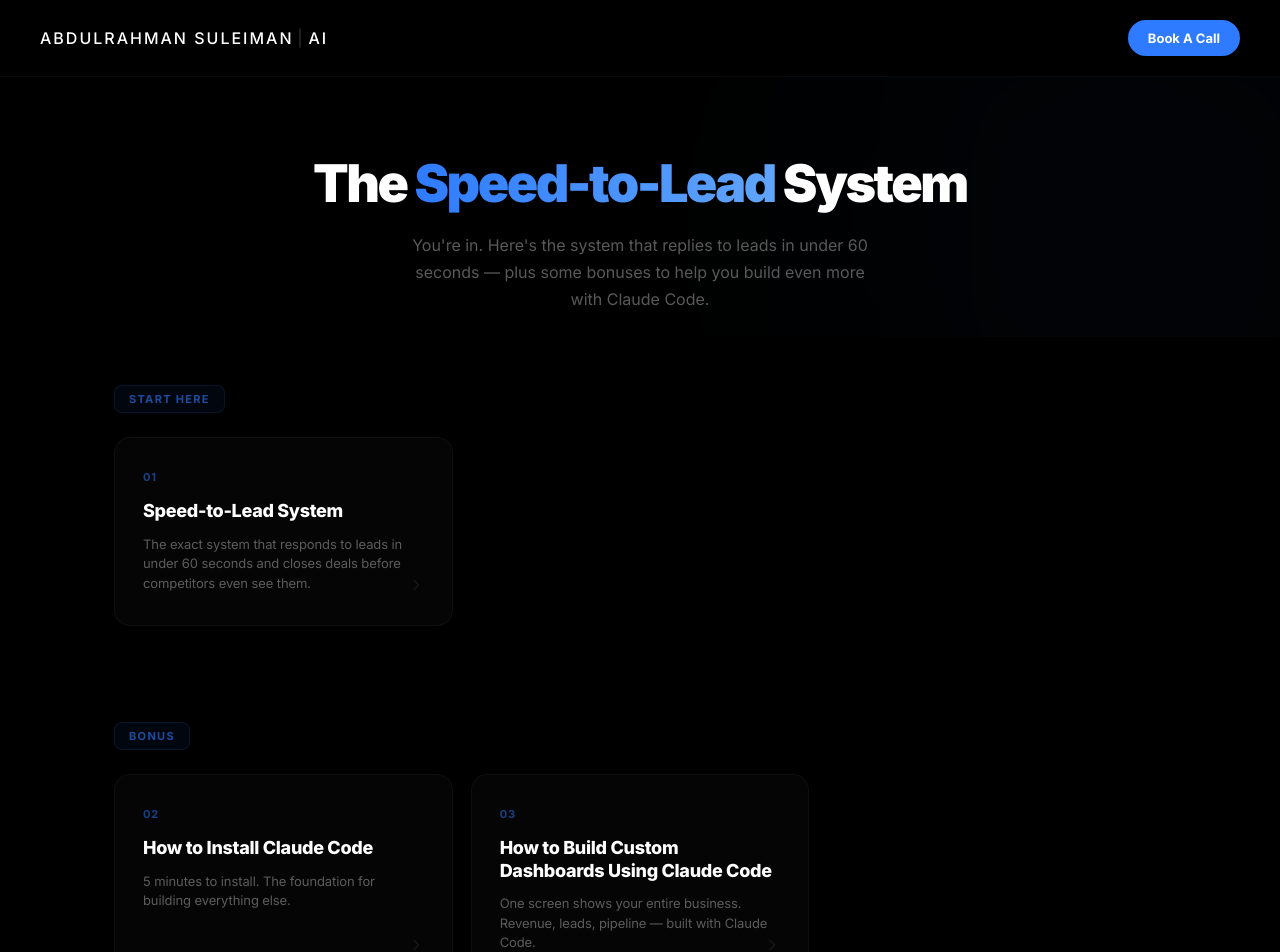
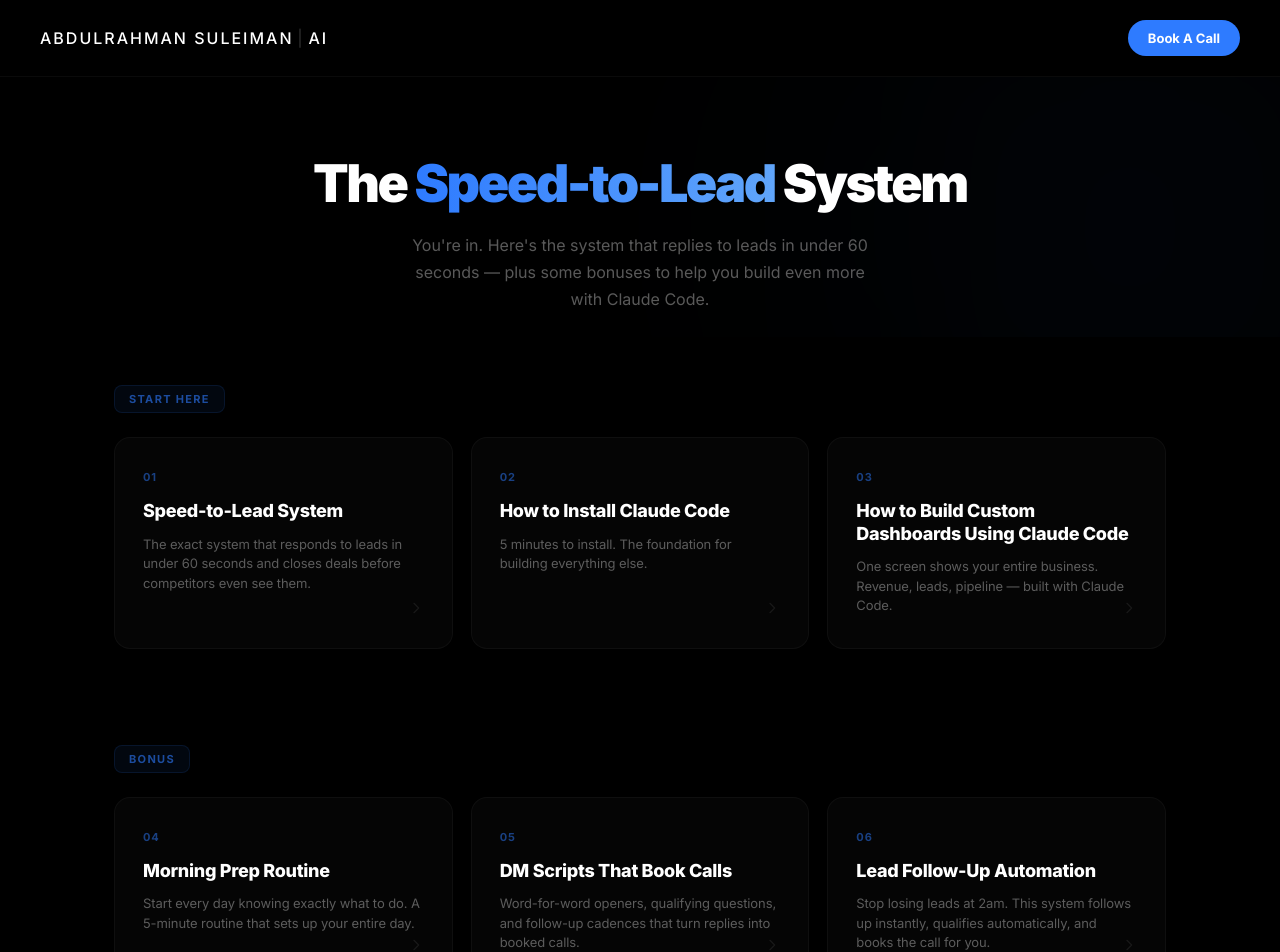
Before and after one commit to Abdulrahmansuleiman/speed-to-lead, a Next.js app: page /resources in a window 1280 px wide. Shown: the top 952 px of the page. Built offline with nearby package versions, Linux system fonts and the light colour scheme.

Commit message:
Add 6 resources: 3 Start Here + 3 Bonus

```diff
--- a/src/app/resources/page.tsx
+++ b/src/app/resources/page.tsx
@@ -10,11 +10,6 @@
         hook: "The exact system that responds to leads in under 60 seconds and closes deals before competitors even see them.",
         href: "#",
       },
-    ],
-  },
-  {
-    label: "Bonus",
-    cards: [
       {
         num: "02",
         title: "How to Install Claude Code",
@@ -25,6 +20,29 @@
         num: "03",
         title: "How to Build Custom Dashboards Using Claude Code",
         hook: "One screen shows your entire business. Revenue, leads, pipeline — built with Claude Code.",
+        href: "#",
+      },
+    ],
+  },
+  {
+    label: "Bonus",
+    cards: [
+      {
+        num: "04",
+        title: "Morning Prep Routine",
+        hook: "Start every day knowing exactly what to do. A 5-minute routine that sets up your entire day.",
+        href: "#",
+      },
+      {
+        num: "05",
+        title: "DM Scripts That Book Calls",
+        hook: "Word-for-word openers, qualifying questions, and follow-up cadences that turn replies into booked calls.",
+        href: "#",
+      },
+      {
+        num: "06",
+        title: "Lead Follow-Up Automation",
+        hook: "Stop losing leads at 2am. This system follows up instantly, qualifies automatically, and books the call for you.",
         href: "#",
       },
     ],
```
